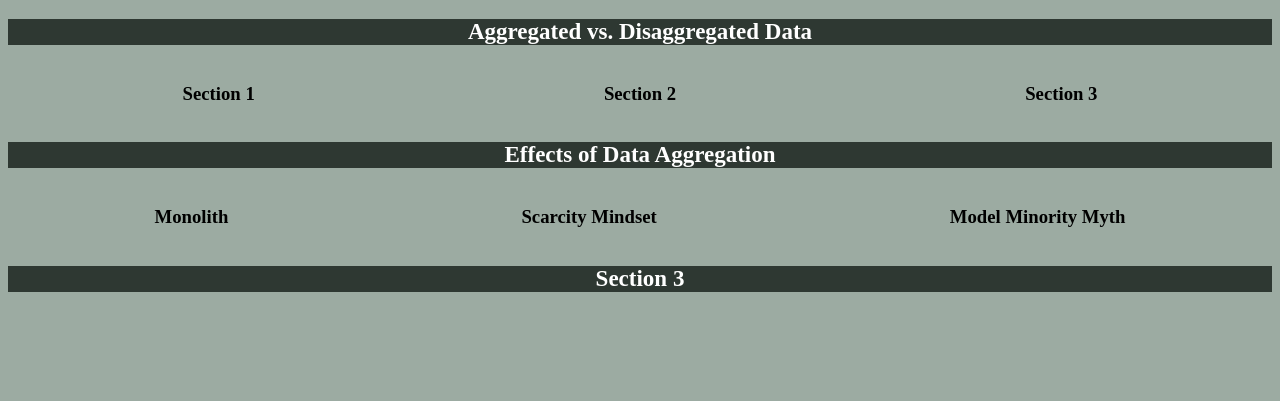
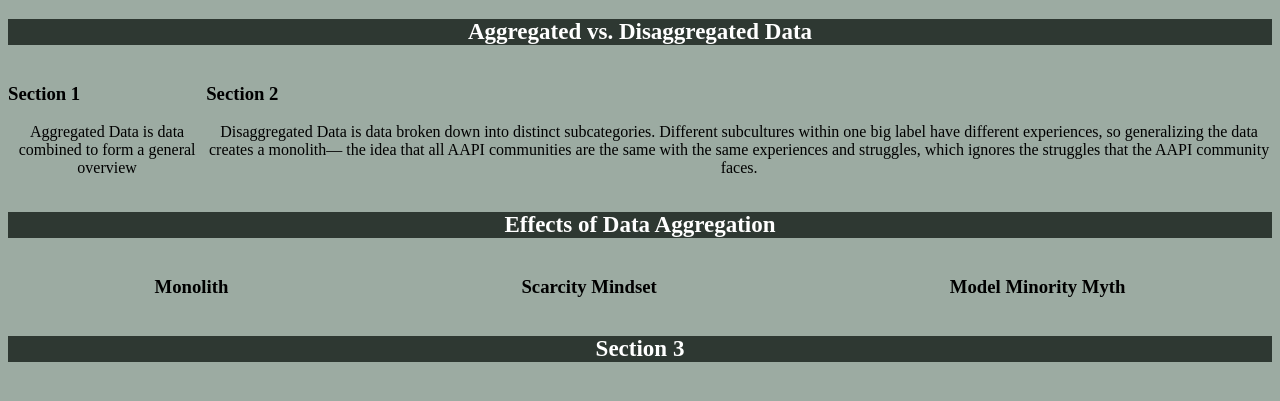
Before and after one commit to sqmantha/U2-Project, a plain HTML site: page index.html in a window 1280 px wide. Shown: the part 61-462 px from the top of the page. Drawn offline with Linux system fonts and the light colour scheme.

Commit message:
added text, remember to change the format of the sections and the text

```diff
--- a/index.html
+++ b/index.html
@@ -1,5 +1,6 @@
 <!DOCTYPE html>
 <html>
+
 <head>
   <title>Unit 2 Starter Code, Option 1</title>
   <link href="style.css" rel="stylesheet" type="text/css" />
@@ -15,16 +16,14 @@
     <div class="section">
       <h3>Section 1</h3>
       <!-- Add text, images, and links for section 1 below. -->
+      <p> Aggregated Data is data combined to form a general overview </p>
 
     </div>
     <div class="section">
       <h3>Section 2</h3>
       <!-- Add text, images, and links for section 2 below. -->
-
-    </div>
-    <div class="section">
-      <h3>Section 3</h3>
-      <!-- Add text, images, and links for section 3 below. -->
+      <p> Disaggregated Data is data broken down into distinct subcategories. Different subcultures within one big label have different experiences, so generalizing the data creates a monolith— the idea that all AAPI communities are the same with the same experiences and struggles, which ignores the struggles that the AAPI community faces.
+      </p>
 
     </div>
   </div>
--- a/style.css
+++ b/style.css
@@ -35,3 +35,7 @@ h2 {
     display:flex;
     justify-content: space-around;
 }
+
+h3 {
+  text-align: left;
+}
```
